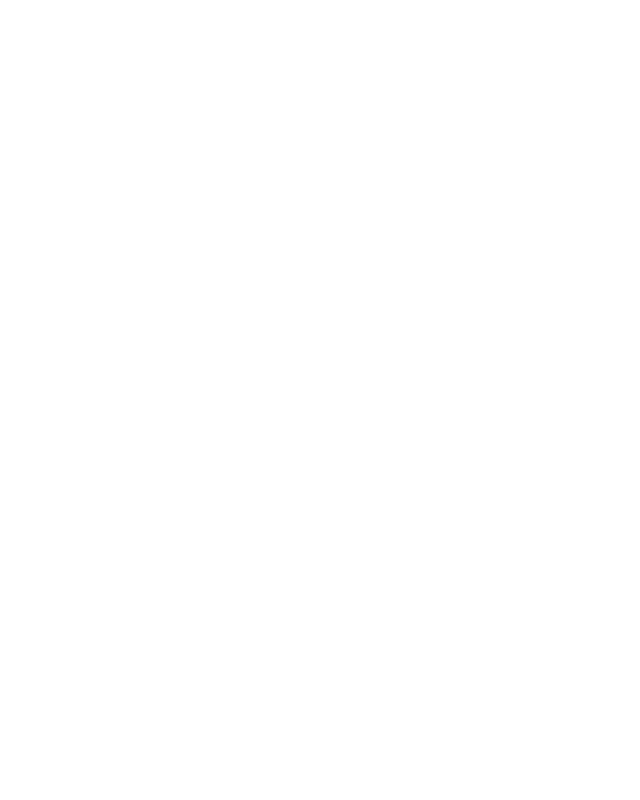
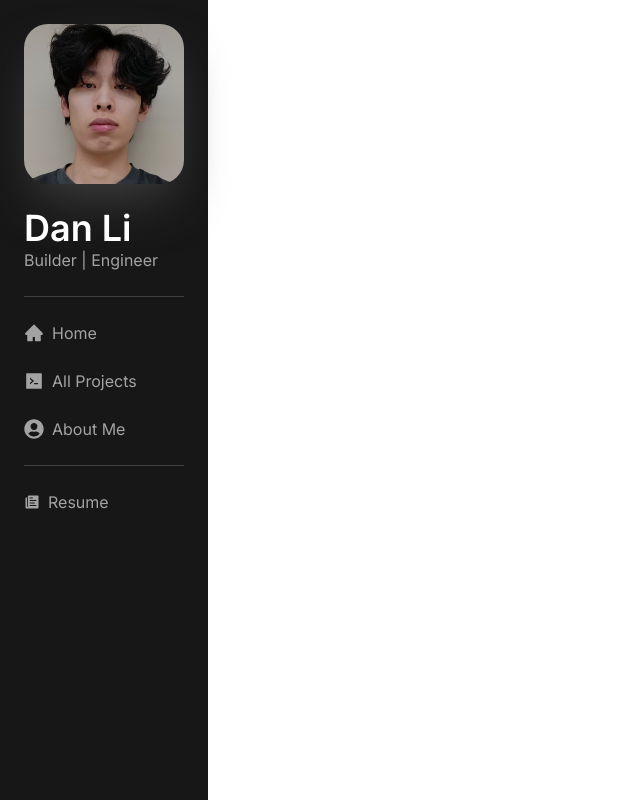
Before and after one commit to danmxli/Vcsualizer, a Next.js app in the folder gitcomet/: page / in a window 1280 px wide. Shown: the whole page, without its empty margins (0-640 px from the left). Built offline with nearby package versions, Linux system fonts and the light colour scheme.

Commit message:
sidebar ui

```diff
--- a/gitcomet/app/page.tsx
+++ b/gitcomet/app/page.tsx
@@ -1,8 +1,10 @@
 import Image from 'next/image'
+import Navbar from '@/components/navbar'
 
 export default function Home() {
   return (
-    <main className="flex min-h-screen flex-col items-center justify-between">
+    <main className="flex min-h-screen">
+      <Navbar />
 
     </main>
   )
--- /dev/null
+++ b/gitcomet/components/navbar.tsx
@@ -0,0 +1,43 @@
+'use client'
+import { useRouter } from 'next/navigation'
+import Image from "next/image"
+import Headshot from "../public/headshot.png"
+import { AiFillHome, AiFillCode } from "react-icons/ai"
+import { FaUserCircle  } from "react-icons/fa";
+import { IoIosPaper } from "react-icons/io";
+
+
+const Navbar = () => {
+    const router = useRouter()
+    const Menus = [
+        { id: "home", title: "Home", href: "/", icon: <AiFillHome /> },
+        { id: "projects", title: "All Projects", href: "/projects", icon: <AiFillCode /> },
+        { id: "about", title: "About Me", href: "/about", icon: <FaUserCircle  /> }
+    ];
+
+    return (
+        <main className="w-52 bg-neutral-900">
+            <div className="m-6 pb-6 grid gap-6 justify-center border-b border-neutral-700">
+                <Image src={Headshot} alt="headshot" className="rounded-3xl shadow-2xl shadow-neutral-700" />
+                <div>
+                    <h1 className="text-4xl font-semibold text-white">Dan Li</h1>
+                    <h2 className="text-neutral-400">Builder | Engineer</h2>
+                </div>
+            </div>
+            <div className="m-6 grid space-y-6 pb-6 border-b border-neutral-700">
+                {Menus.map((menu) => (
+                    <button key={menu.id} className={`flex items-center gap-2 text-neutral-400 hover:text-white`}>
+                        <span className='text-xl'>{menu.icon}</span> {menu.title}
+                    </button>
+                ))}
+            </div>
+            <div className='m-6'>
+                <button className='flex items-center gap-2 text-neutral-400 hover:text-white'>
+                    <IoIosPaper /> Resume
+                </button>
+            </div>
+        </main>
+    )
+}
+
+export default Navbar
--- a/gitcomet/package.json
+++ b/gitcomet/package.json
@@ -12,6 +12,7 @@
     "next": "14.0.3",
     "react": "^18",
     "react-dom": "^18",
+    "react-icons": "^4.12.0",
     "tailwind-scrollbar-hide": "^1.1.7"
   },
   "devDependencies": {
```
Also changed, not shown: gitcomet/public/headshot.png (added), 1 other file (tests, documents, lock files or other folders).
